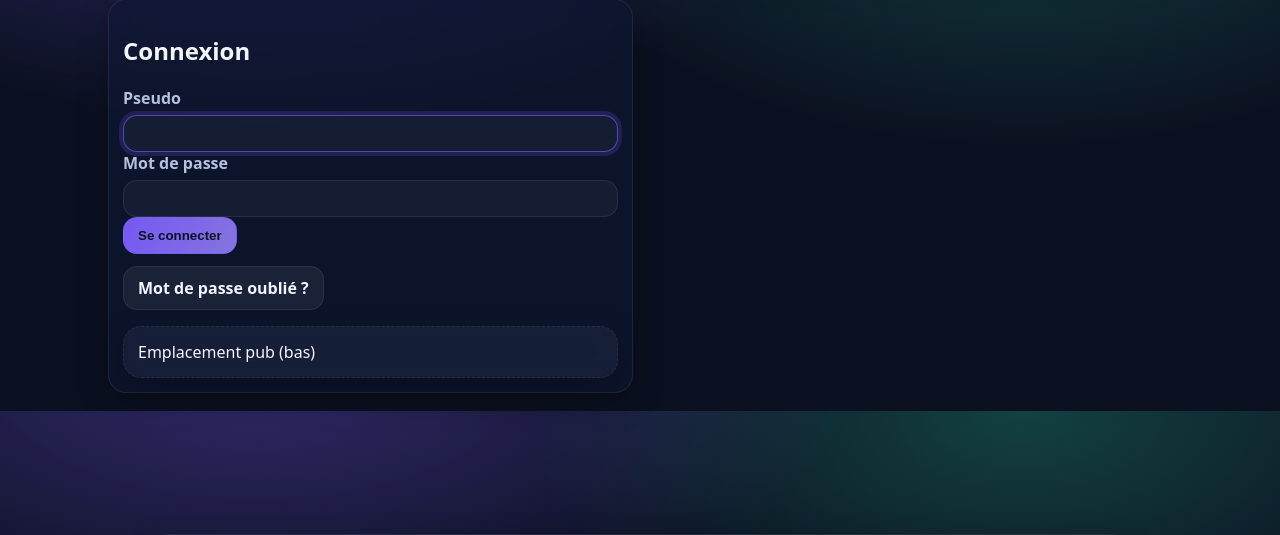
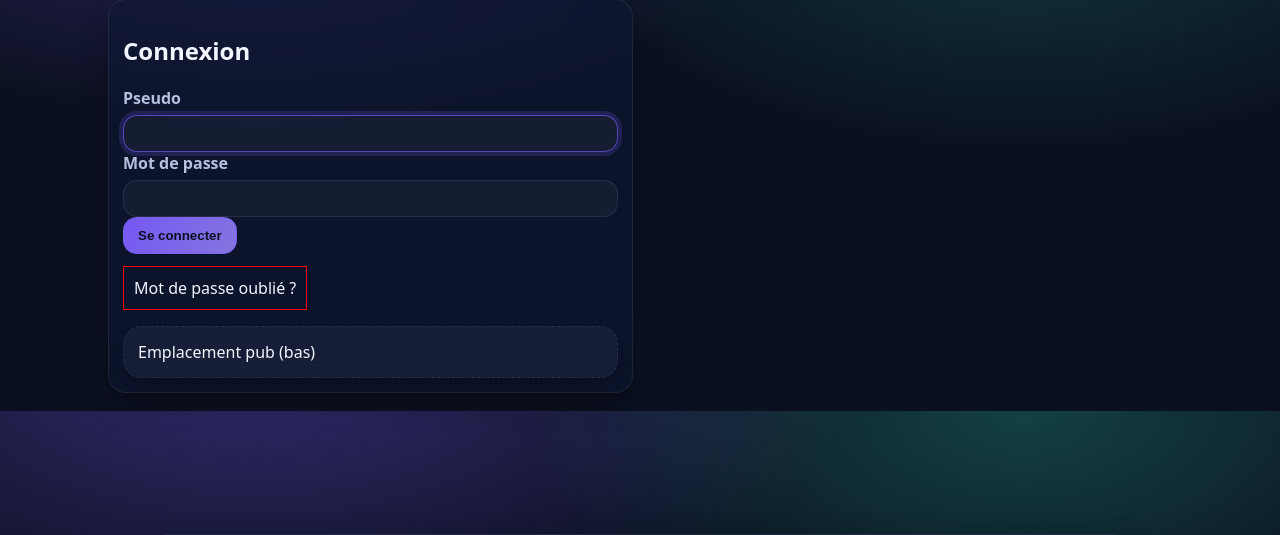
Before and after one commit to Thomas-Levesque/coupdebordure, a Django app: page /login/ in a window 1280 px wide. Shown: the part 126-661 px from the top of the page. Run offline with Django 4.2, Linux system fonts and the light colour scheme; data that the repository does not hold is empty.

Commit message:
Fix password reset link + add missing migration + ignore pycache/db

```diff
--- a/templates/accounts/login.html
+++ b/templates/accounts/login.html
@@ -35,8 +35,8 @@
 </form>
 
 <div style="margin-top:12px;">
-  <a class="btn2" href="{% url 'password_reset' %}" style="display:inline-flex;">
-    {% trans "Mot de passe oublié ?" %}
+  <a href="{% url 'password_reset' %}" style="display:inline-block; padding:10px; border:1px solid red;">
+    Mot de passe oublié ?
   </a>
 </div>
 {% endblock %}
```
